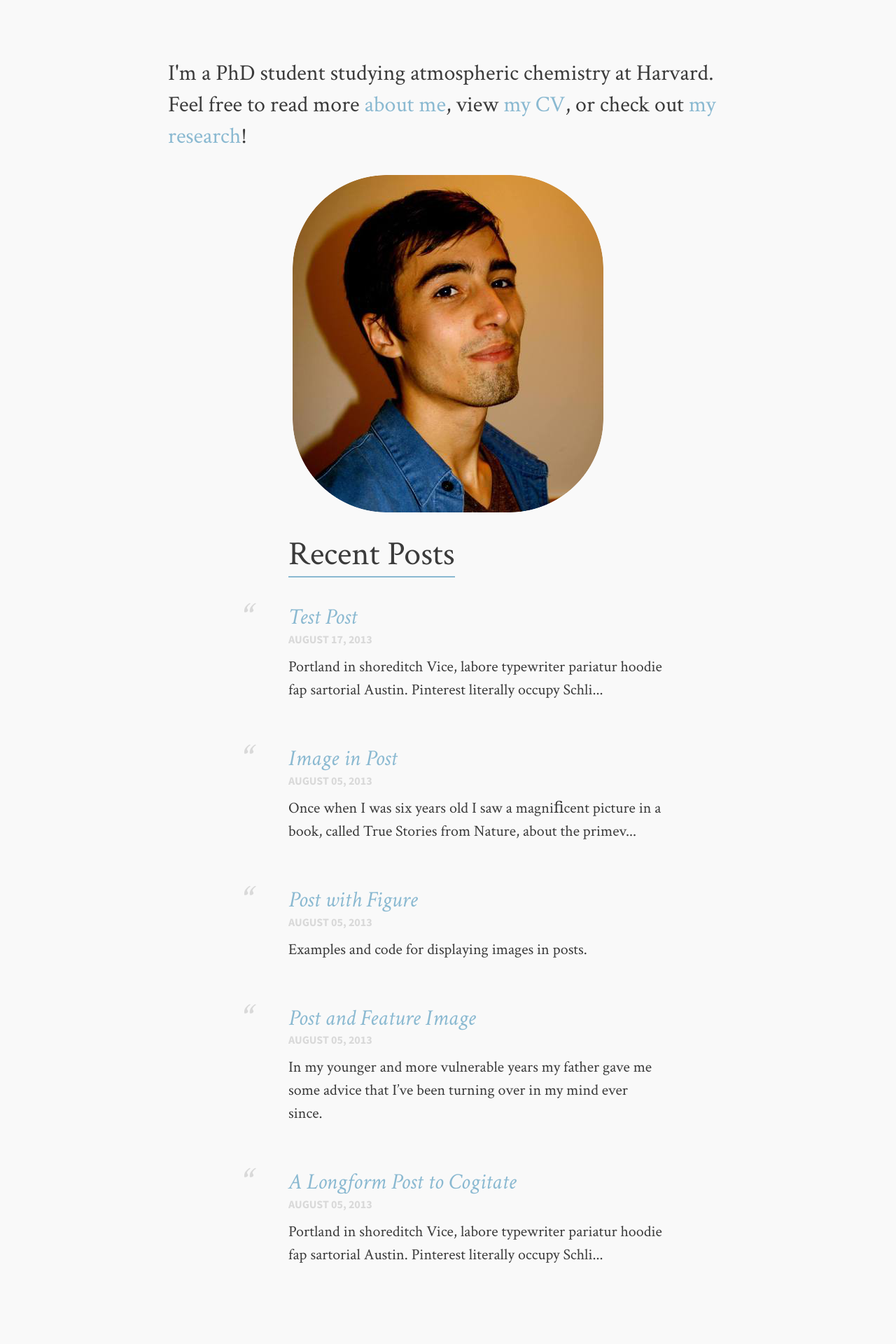
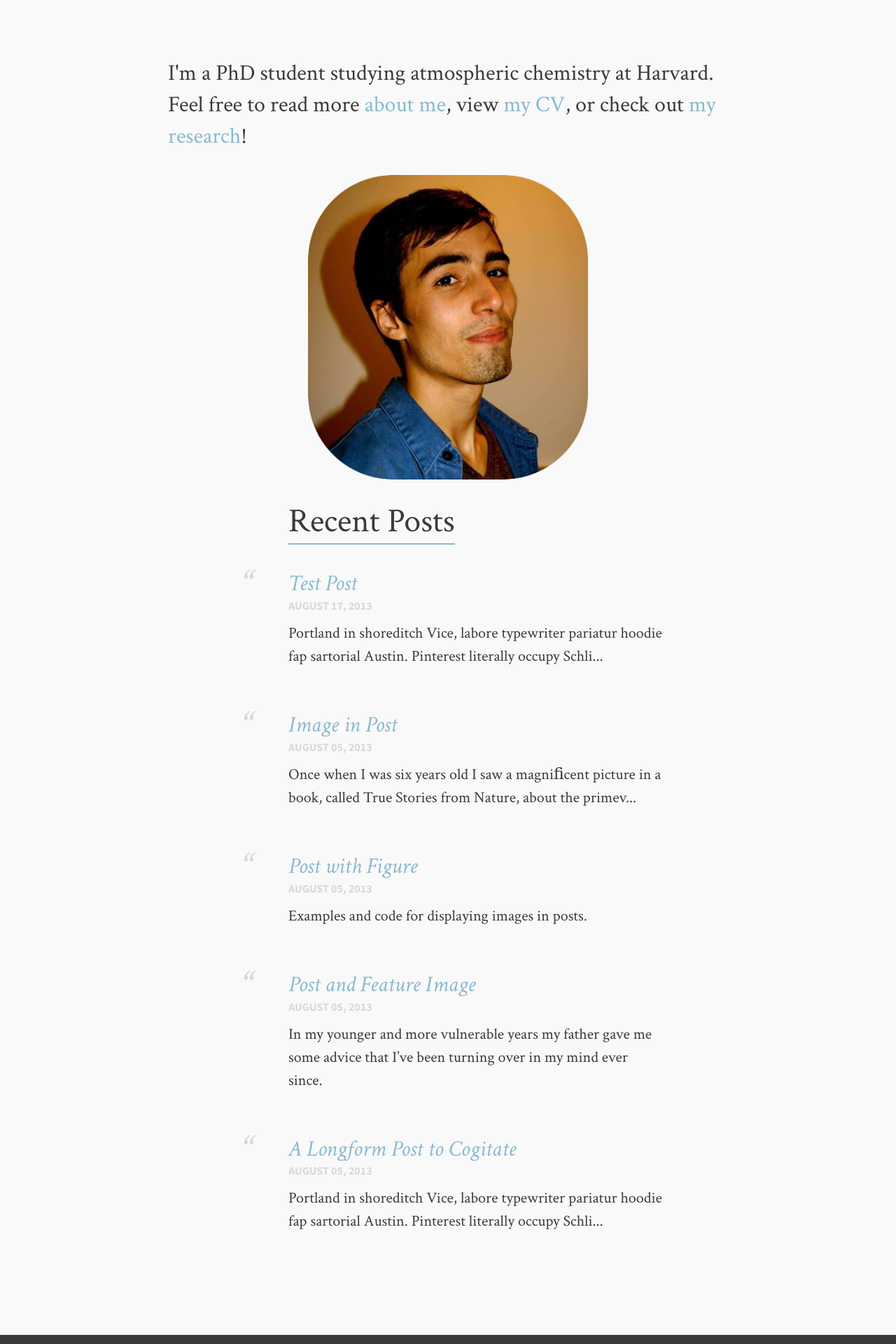
Before and after one commit to djvaron/djvaron.github.io, a Jekyll site: the page built from index.md, in a window 1280 px wide. Shown: the part 861-2781 px from the top of the page at 70% size. Built offline with Jekyll 4.4.1, drawn with Linux system fonts in a browser that asks for light colours.

Commit message:
Update home.html

```diff
--- a/_layouts/home.html
+++ b/_layouts/home.html
@@ -13,7 +13,7 @@
         <section class="article archive">
           <article class="archive-wrap">
             <p class="intro">I'm a PhD student studying atmospheric chemistry at Harvard. Feel free to read more <a href="{{ site.url }}/about">about me</a>, view <a href="{{ site.url }}/cv.pdf">my CV</a>, or check out <a href="{{ site.url }}/research">my research</a>!</p>
-            <figure><center><img src="/images/me.png" /></center></figure>
+            <figure><center><img src="/images/me.png" width="50%" height="50%" /></center></figure>
             <br>
             <br>
               <ol class="post-list">
```
